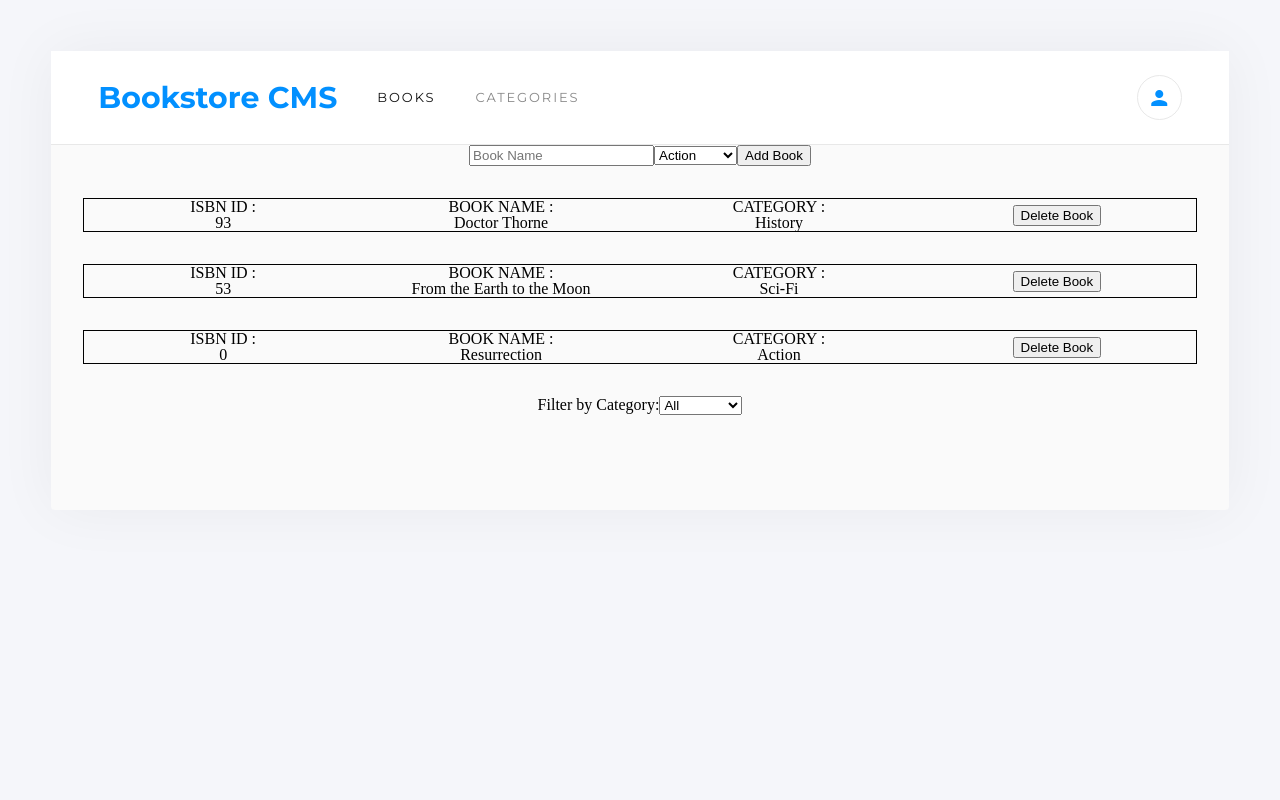
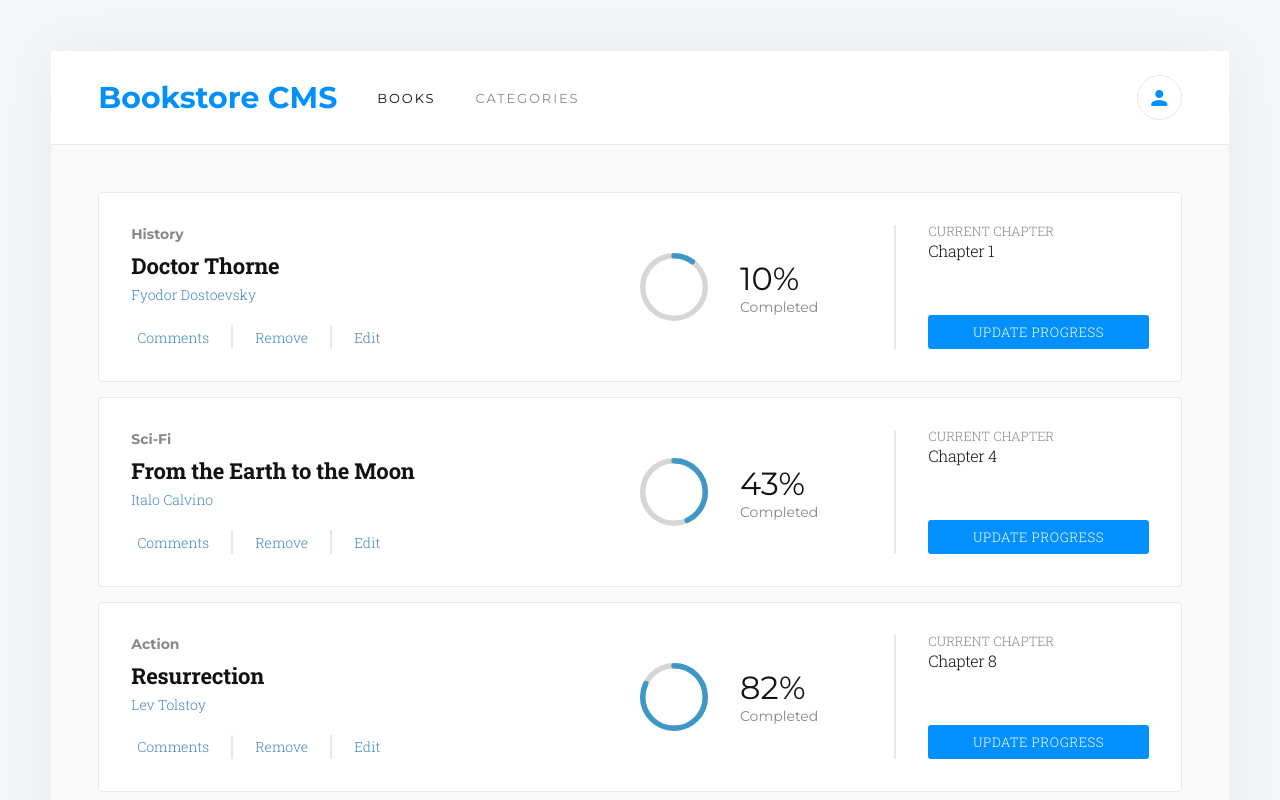
Before and after one commit to sinansevgi/bookstore-cms, a React (Create React App) app: page / in a window 1280 px wide. Shown: the top 800 px of the page. Built offline with nearby package versions, Linux system fonts and the light colour scheme.

Commit message:
Add styling for app

```diff
--- a/package.json
+++ b/package.json
@@ -44,6 +44,7 @@
     "@babel/eslint-parser": "^7.15.7",
     "@babel/plugin-syntax-jsx": "^7.14.5",
     "@babel/preset-react": "^7.14.5",
+    "css-purge": "^3.1.8",
     "eslint": "^7.32.0",
     "eslint-config-airbnb": "^18.2.1",
     "eslint-plugin-import": "^2.24.2",
--- a/src/assets/App.css
+++ b/src/assets/App.css
@@ -1,11 +1,163 @@
 .App {
-  text-align: center;
+  padding: 4%;
+  background-color: #fafafa;
 }
 
 .book {
   display: grid;
   align-items: center;
-  grid-template-columns: 1fr 1fr 1fr 1fr;
-  margin: 2em;
-  border: solid 1px black;
+  grid-template-columns: 2fr 1fr 1fr;
+  background-color: #fff;
+  border-radius: 4px;
+  border: 1px solid #e8e8e8;
+  padding: 2rem;
+  margin-bottom: 0.938rem;
 }
+
+.hidden {
+  display: none;
+}
+
+.book-info {
+  display: flex;
+  flex-direction: column;
+  width: 100%;
+  text-align: left;
+}
+
+.book-info h5 {
+  font: 700 0.875rem "Montserrat", sans-serif;
+  color: #121212;
+  opacity: 0.5;
+  margin-bottom: 0.5rem;
+}
+
+.book-info h2 {
+  font: 700 1.375rem "Roboto Slab", serif;
+  margin-bottom: 0.2rem;
+  letter-spacing: -0.2px;
+  color: #121212;
+}
+
+.book-info h6 {
+  font: 300 0.875rem "Roboto Slab", serif;
+  margin-top: 0.1rem;
+  color: #4386bf;
+}
+
+.book-menu {
+  display: flex;
+  align-items: center;
+  margin-top: 1.313rem;
+}
+
+.book-button {
+  font: 300 0.875rem "Roboto Slab", serif;
+  background-color: transparent;
+  border: none;
+  color: #4386bf;
+  align-items: center;
+  cursor: pointer;
+}
+
+.separator {
+  width: 0.125rem;
+  height: 1.5rem;
+  background-color: #e8e8e8;
+  margin: 0 1rem;
+}
+
+.read-stats {
+  display: flex;
+  align-items: center;
+}
+
+.progress {
+  width: 4.25rem;
+  height: 4.25rem;
+}
+
+.CircularProgressbar .CircularProgressbar-path {
+  stroke: #307bbe;
+}
+
+.progress-info {
+  font: 2rem "Montserrat", sans-serif;
+  color: #121212;
+  margin: 1em;
+}
+
+.completed {
+  font-size: 0.875rem;
+  opacity: 0.5;
+}
+
+.chapter-info {
+  height: 100%;
+  display: flex;
+  flex-direction: column;
+  justify-content: space-between;
+  padding-left: 2em;
+  border-left: 2px solid #e8e8e8;
+  font-family: "Roboto Slab", serif;
+  font-weight: 300;
+  color: #121212;
+}
+
+.chapter-title {
+  font-size: 0.813rem;
+  opacity: 0.5;
+  margin-bottom: 0.3rem;
+}
+
+.chapter-name {
+  font-size: 1rem;
+  letter-spacing: -0.4px;
+}
+
+.progress-button {
+  cursor: pointer;
+  border: none;
+  background-color: #0290ff;
+  border-radius: 3px;
+  padding: 8px 24px;
+  font-family: "Roboto Slab", serif;
+  font-weight: 300;
+  letter-spacing: 0.5px;
+  color: #fff;
+}
+
+.form-container {
+  margin-top: 2rem;
+  border-top: 0 solid #e8e8e8;
+  padding-top: 2rem;
+}
+
+.form-container h2 {
+  font: 700 1.25rem "Montserrat", sans-serif;
+  letter-spacing: -0.18px;
+  color: #888;
+}
+
+#bookForm {
+  margin-top: 1rem;
+  display: grid;
+  grid-template-columns: 3fr 2fr 1fr;
+  grid-gap: 32px;
+}
+
+#bookForm input,
+#bookForm select {
+  padding: 12px;
+  border-radius: 4px;
+  border: 1px solid #e8e8e8;
+  background-color: #fff;
+  font-size: 1rem;
+  letter-spacing: -0.15px;
+  color: #121212;
+}
+
+#bookForm button {
+  font-size: 0.813rem;
+  font-weight: 700;
+}
--- a/src/assets/Navbar.css
+++ b/src/assets/Navbar.css
@@ -1,14 +1,12 @@
 .logo {
-  font-family: "Montserrat", sans-serif;
-  font-size: 1.875rem;
-  font-weight: 700;
+  font: 700 1.875rem "Montserrat", sans-serif;
   color: #0290ff;
 }
 
 .navbar {
   padding: 24px 4%;
-  background-color: white;
-  border-bottom: solid 1px #e8e8e8;
+  background-color: #fff;
+  border-bottom: 1px solid #e8e8e8;
   display: flex;
   align-items: center;
   gap: 40px;
@@ -17,14 +15,13 @@
 .navbar ul {
   display: flex;
   flex-grow: 1;
-  list-style-type: none;
+  list-style: none;
   gap: 40px;
 }
 
 .navbar li {
   opacity: 0.5;
-  font-family: "Montserrat", sans-serif;
-  font-size: 0.813rem;
+  font: 0.813rem "Montserrat", sans-serif;
   color: #121212;
   letter-spacing: 1.9px;
 }
--- a/src/components/App.js
+++ b/src/components/App.js
@@ -4,8 +4,8 @@ import BooksList from '../containers/BooksList';
 
 const App = () => (
   <div className="App">
+    <BooksList />
     <BooksForm />
-    <BooksList />
   </div>
 );
 
--- a/src/components/Book.js
+++ b/src/components/Book.js
@@ -1,30 +1,68 @@
 import React from 'react';
 import { PropTypes } from 'prop-types';
+import { CircularProgressbar } from 'react-circular-progressbar';
+import 'react-circular-progressbar/dist/styles.css';
 
-const Book = ({ book, deleteFunc }) => (
-  <div className="book">
-    <div>
-      ISBN ID :
-      <br />
-      {book.id}
+const Book = ({ book, deleteFunc }) => {
+  const percentage = Math.floor(Math.random() * 100);
+  const authorList = [
+    'Fyodor Dostoevsky',
+    'Dante Alighieri',
+    'Lev Tolstoy',
+    'Victor Hugo',
+    'William Shakespeare',
+    ' Johann Wolfgang von Goethe',
+    'Miguel de Cervantes y Saavedra',
+    'Italo Calvino',
+    'Stendhal',
+    'Marcel Proust',
+  ];
+  return (
+    <div className="book">
+      <div className="book-info">
+        <h5>{book.category}</h5>
+        <h2>{book.title}</h2>
+        <h6>{authorList[Math.floor(Math.random() * 10)]}</h6>
+        <div className="book-menu">
+          <button className="book-button" type="button">Comments</button>
+          <span className="separator" />
+          <button
+            className="book-button"
+            type="submit"
+            onClick={() => {
+              deleteFunc(book);
+            }}
+          >
+            Remove
+          </button>
+          <span className="separator" />
+          <button className="book-button" type="button">Edit</button>
+        </div>
+
+      </div>
+      <div className="read-stats">
+        <div className="progress">
+          <CircularProgressbar value={percentage} />
+        </div>
+        <div className="progress-info">
+          <p>
+            {`${percentage}%`}
+          </p>
+          <p className="completed">Completed</p>
+        </div>
+      </div>
+      <div className="chapter-info">
+        <div>
+          <p className="chapter-title">CURRENT CHAPTER</p>
+          <p className="chapter-name">
+            {`Chapter ${Math.floor(percentage / 10)}`}
+          </p>
+        </div>
+        <button className="progress-button" type="button">UPDATE PROGRESS</button>
+      </div>
     </div>
-    <div>
-      BOOK NAME :
-      <br />
-      {book.title}
-    </div>
-    <div>
-      CATEGORY :
-      <br />
-      {book.category}
-    </div>
-    <div>
-      <button type="submit" onClick={() => { deleteFunc(book); }}>
-        Delete Book
-      </button>
-    </div>
-  </div>
-);
+  );
+};
 Book.propTypes = {
   book: PropTypes.shape({
     id: PropTypes.number.isRequired,
--- a/src/containers/BooksForm.js
+++ b/src/containers/BooksForm.js
@@ -32,19 +32,22 @@ const BooksForm = ({ submitBook }) => {
     setNewBook({
       title: '',
       category: 'Action',
-      id: Math.floor(Math.random() * 1000),
+      id: Math.floor(Math.random() * 100),
     });
     document.getElementById('bookForm').reset();
   };
 
   return (
+    <div className="form-container">
+      <h2>ADD NEW BOOK</h2>
       <form action="" id="bookForm">
         <input type="text" name="title" placeholder="Book Name" onChange={handleChange} />
         <select id="categories" name="category" onChange={handleChange}>
           {dropdownOptions}
         </select>
-      <button type="submit" onClick={handleSubmit}>Add Book</button>
+        <button type="submit" className="progress-button" onClick={handleSubmit}>ADD BOOK</button>
       </form>
+    </div>
   );
 };
 
--- a/src/containers/BooksList.js
+++ b/src/containers/BooksList.js
@@ -26,7 +26,9 @@ const BooksList = ({
   return (
     <div>
       {library}
-      <CategoryFilter handleFilterChange={handleFilterChange} />
+      <div className="hidden">
+        <CategoryFilter handleFilterChange={handleFilterChange} />
+      </div>
     </div>
   );
 };
```
Also changed, not shown: 1 other file (tests, documents, lock files or other folders). Lines whose indentation alone changed are shown as unchanged.
